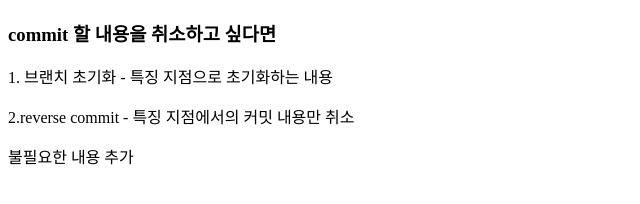
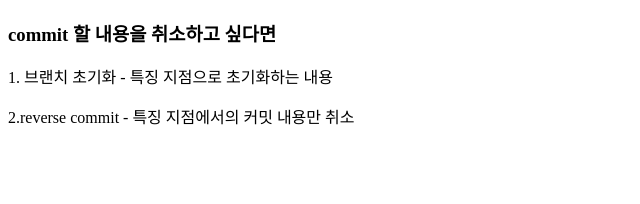
Before and after one commit to yongjay0428-arch/basic_project, a plain HTML site: page view/index.html in a window 1280 px wide. Shown: the whole page, without its empty margins (0-640 px from the left). Drawn offline with Linux system fonts and the light colour scheme.

Commit message:
Revert "불필요한 내용 추가"
This reverts commit 43cf9f12

```diff
--- a/view/index.html
+++ b/view/index.html
@@ -8,7 +8,6 @@
     <h3>commit 할 내용을 취소하고 싶다면</h3>
     <p>1. 브랜치 초기화 - 특징 지점으로 초기화하는 내용</p>
     <p>2.reverse commit - 특징 지점에서의 커밋 내용만 취소</p>
-    <p>불필요한 내용 추가 </p>
 </body>
 <script>
     let msg ="simple message";
```
